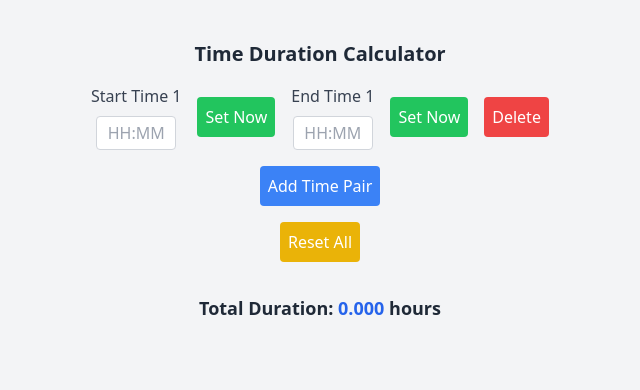
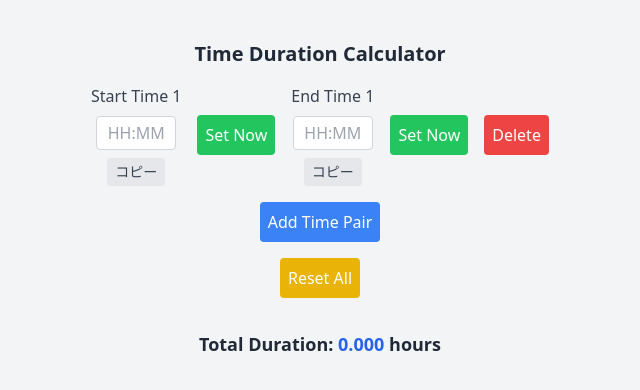
Before and after one commit to y-temp4/worktime-calc, a React (Vite) app: page / in a window 1280 px wide. Shown: the top 390 px of the page, without its empty margins (320-960 px from the left). Built offline with nearby package versions, Linux system fonts and the light colour scheme.

Commit message:
時間入力コンポーネントにコピー機能を追加

```diff
--- a/src/TimeInput.tsx
+++ b/src/TimeInput.tsx
@@ -1,4 +1,4 @@
-import React, { useRef } from "react";
+import React, { useRef, useState } from "react";
 
 interface TimeInputProps {
   value: string;
@@ -8,6 +8,7 @@ interface TimeInputProps {
 
 const TimeInput: React.FC<TimeInputProps> = ({ value, onChange, label }) => {
   const inputRef = useRef<HTMLInputElement | null>(null);
+  const [copyStatus, setCopyStatus] = useState<string>("");
 
   const handleTimeChange = (e: React.ChangeEvent<HTMLInputElement>) => {
     const newValue = e.target.value;
@@ -37,6 +38,17 @@ const TimeInput: React.FC<TimeInputProps> = ({ value, onChange, label }) => {
     }
   };
 
+  const handleCopy = async () => {
+    try {
+      await navigator.clipboard.writeText(value);
+      setCopyStatus("コピーしました");
+      setTimeout(() => setCopyStatus(""), 2000);
+    } catch (err) {
+      setCopyStatus("コピーに失敗しました");
+      setTimeout(() => setCopyStatus(""), 2000);
+    }
+  };
+
   return (
     <div className="flex flex-col items-center">
       <label
@@ -45,6 +57,7 @@ const TimeInput: React.FC<TimeInputProps> = ({ value, onChange, label }) => {
       >
         {label}
       </label>
+      <div className="flex flex-col items-center gap-2">
         <input
           id={`${label}Input`}
           ref={inputRef}
@@ -63,6 +76,21 @@ const TimeInput: React.FC<TimeInputProps> = ({ value, onChange, label }) => {
           placeholder="HH:MM"
           maxLength={5}
         />
+        <div className="relative">
+          <button
+            onClick={handleCopy}
+            className="text-sm bg-gray-200 hover:bg-gray-300 dark:bg-gray-600 dark:hover:bg-gray-500
+              text-gray-700 dark:text-gray-200 rounded px-2 py-1 transition-colors duration-200"
+          >
+            コピー
+          </button>
+          {copyStatus && (
+            <div className="fixed mt-1 text-xs bg-gray-100 dark:bg-gray-800 border border-gray-200 dark:border-gray-700 rounded-md px-2 py-1 shadow-sm text-green-600 dark:text-green-400 whitespace-nowrap">
+              {copyStatus}
+            </div>
+          )}
+        </div>
+      </div>
     </div>
   );
 };
```
Lines whose indentation alone changed are shown as unchanged.
